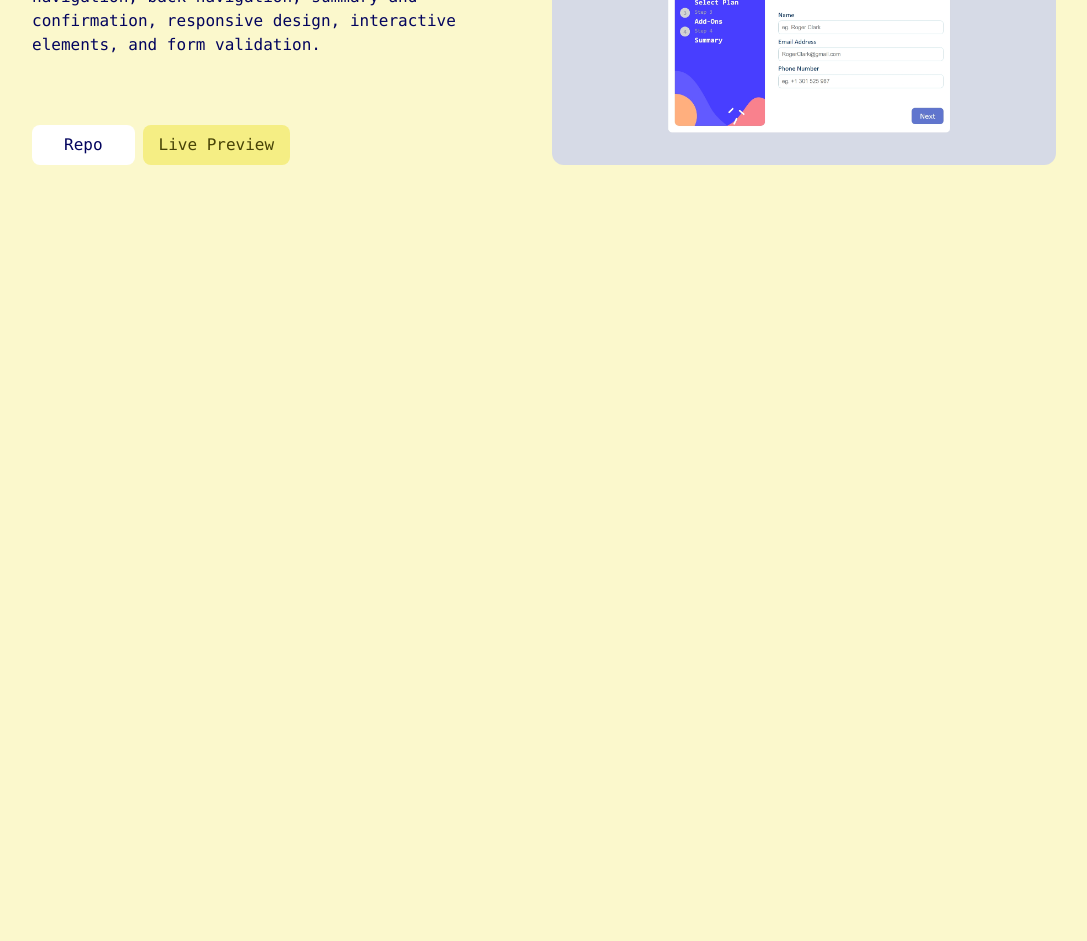
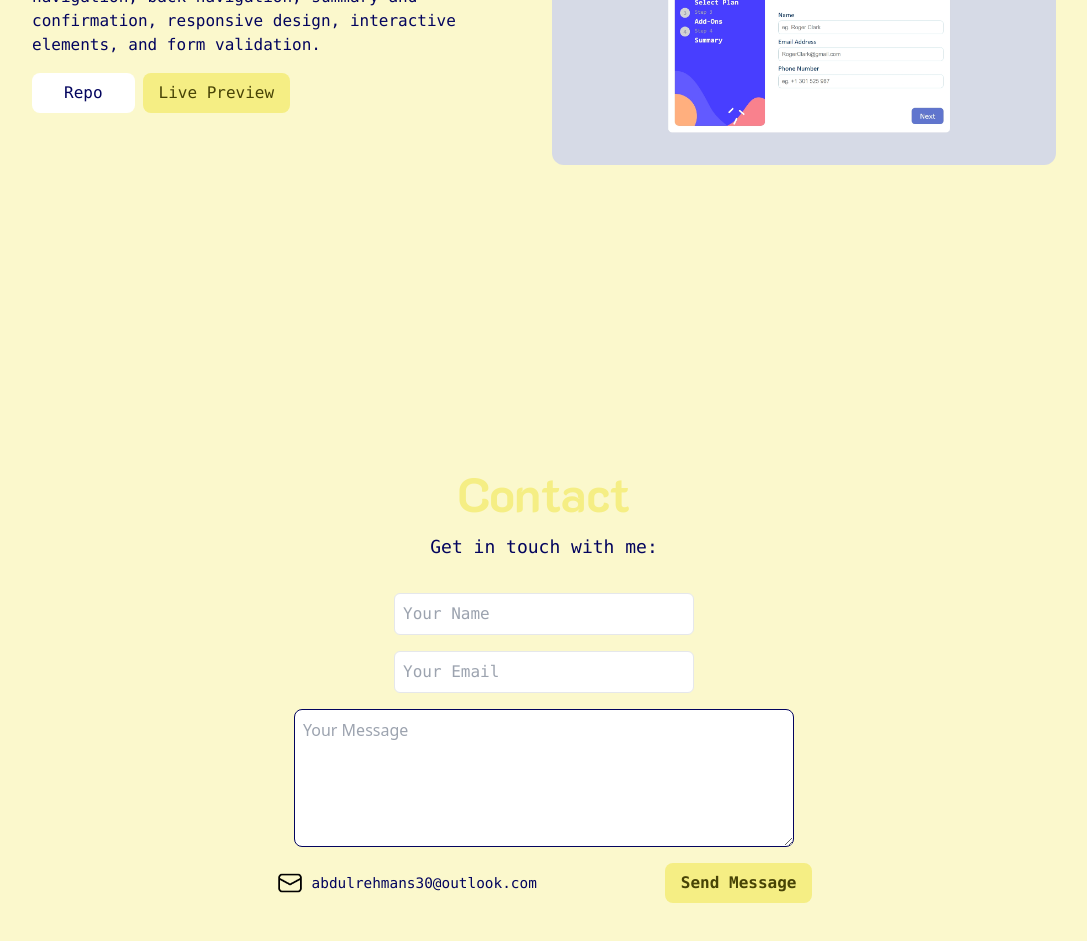
Before and after one commit to AbdulRehman-py/Portfolio-site, a React (Vite) app: page / in a window 1280 px wide. Shown: the part 2620-3561 px from the top of the page, without its empty margins (96-1183 px from the left). Before the commit the page ends 2913 px from the top, so only its background shows below. Built offline with nearby package versions, Linux system fonts and the light colour scheme.

Commit message:
Contact section done

```diff
--- a/src/App.jsx
+++ b/src/App.jsx
@@ -1,4 +1,4 @@
-import { Nav, Hero, About ,Skills, Work} from './Components/index.js'
+import { Nav, Hero, About ,Skills, Work, Contact} from './Components/index.js'
 
 
 function App() {
@@ -9,6 +9,7 @@ function App() {
       <About />
       <Skills />
       <Work />
+      <Contact />
     </>
   )
 }
--- /dev/null
+++ b/src/Components/Contact.jsx
@@ -0,0 +1,41 @@
+
+
+const Contact = () => {
+return (
+    <section className="p-global rounded-lg shadow-lg mt-12 text-center">
+        <h2 className="text-darkyel font-bold text-5xl font-k2d mb-4">Contact</h2>
+        <p className="text-blue1 font-mono text-lg mb-8">Get in touch with me:</p>
+        <form className="flex flex-col gap-4 items-center">
+            <input
+                type="text"
+                placeholder="Your Name"
+                className="w-[300px] p-2 font-mono rounded-[6px] border outline-none text-base"
+            />
+            <input
+                type="email"
+                placeholder="Your Email"
+                className="w-[300px] p-2 font-mono rounded-[6px] border outline-none text-base"
+            />
+            <textarea
+                placeholder="Your Message"
+                className="w-[500px] p-2  rounded-lg border border-blue1 focus:outline-none focus:ring-2 focus:ring-blue1 text-base"
+                rows="5"
+            ></textarea>
+            <div className="flex gap-[8rem]">
+                <div className="flex items-center ">
+                    <img src="/mail.png" alt="Mail Icon" className="mr-2" width={28} />
+                    <p><a href="mailto:abdulrehmans30@outlook.com" className="text-blue1 font-mono text-[0.9rem]">abdulrehmans30@outlook.com</a></p>
+                </div>
+                <button
+                    type="submit"
+                    className="bg-darkyel text-darkbrown font-mono font-bold py-2 px-4 rounded-lg hover:bg-darkbrown hover:text-darkyel transition duration-300 text-base"
+                >
+                    Send Message
+                </button>
+            </div>
+        </form>
+    </section>
+);
+};
+
+export default Contact;
--- a/src/Components/Work.jsx
+++ b/src/Components/Work.jsx
@@ -1,4 +1,5 @@
 import { projects } from "../constants";
+
 
 const Work = () => {
   return (
@@ -20,7 +21,7 @@ const Work = () => {
         <h3 className="font-k2d text-4xl mb-20 text-center text-blue1">View Projects</h3>
         <div className="grid col-span-1 gap-20 ">
           {projects.map((project, index) => (
-            <div key={index} className="project-card grid grid-cols-2 gap-4">
+            <div key={index} className="project-card grid grid-cols-1 lg:grid-cols-2 gap-4">
               <div className="flex flex-col">
                 <h3 className="font-mono text-blue1 text-2xl font-semibold">
                   {project.title}
@@ -28,7 +29,7 @@ const Work = () => {
                 <p className="font-mono text-blue1 mt-2">
                   {project.description}
                 </p>
-                <div className="flex gap-2 mt-auto">
+                <div className="flex gap-2 mt-4">
                   <a href={project.repourl} target="_blank" rel="noopener noreferrer">
                     <button className="bg-white px-8 py-2 rounded-lg font-mono text-blue1">Repo</button>
                   </a>
--- a/src/Components/index.js
+++ b/src/Components/index.js
@@ -3,4 +3,5 @@ import Hero from "./Hero";
 import About from "./About";
 import Skills from "./Skills";
 import Work from "./Work";
-export { Nav, Hero, About, Skills, Work };
+import Contact from "./Contact";
+export { Nav, Hero, About, Skills, Work, Contact };
--- a/tailwind.config.js
+++ b/tailwind.config.js
@@ -18,7 +18,16 @@ module.exports = {
       },
       padding: {
         global: '8rem',
+      },
+      screens: {
+        'xs': '480px',
+        'sm': '640px',
+        'md': '768px',
+        'lg': '1024px',
+        'xl': '1280px',
+
       }
+
     },
   },
   plugins: [],
```
Also changed, not shown: public/mail.png (added).
